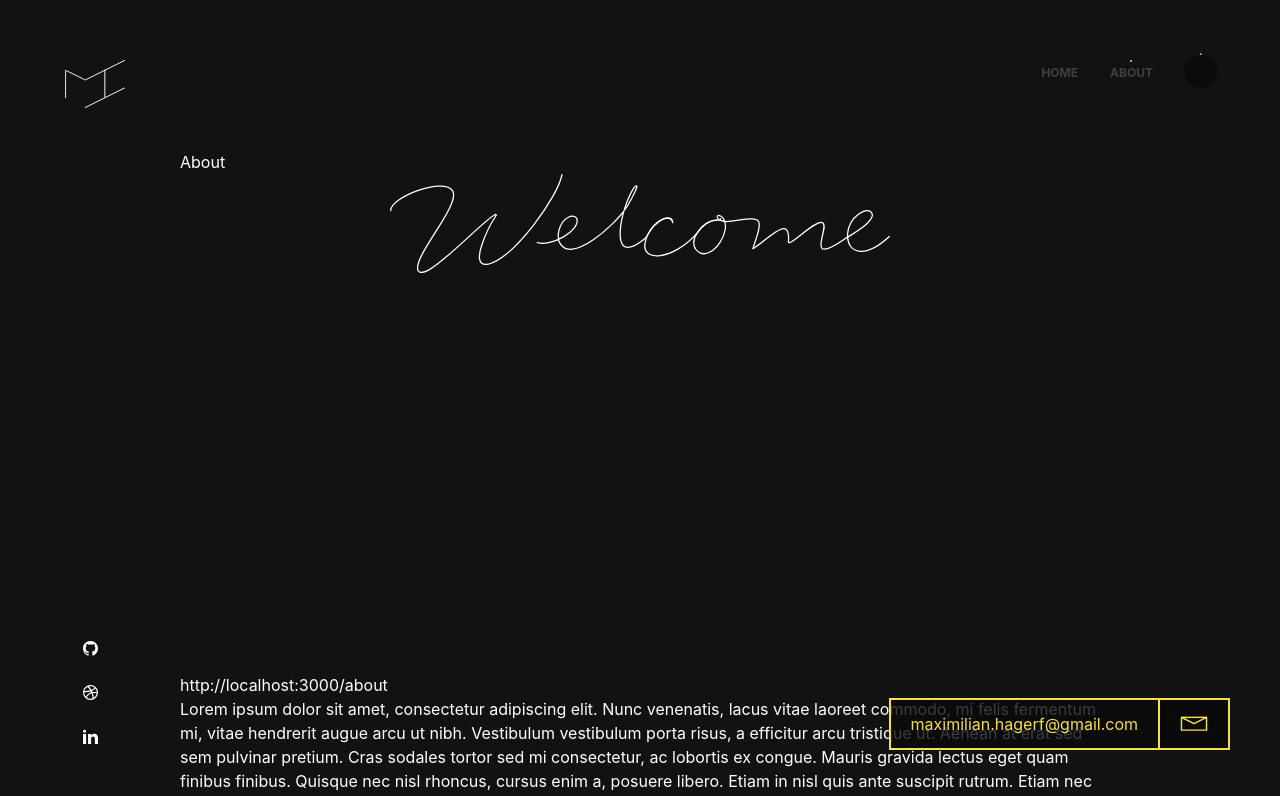
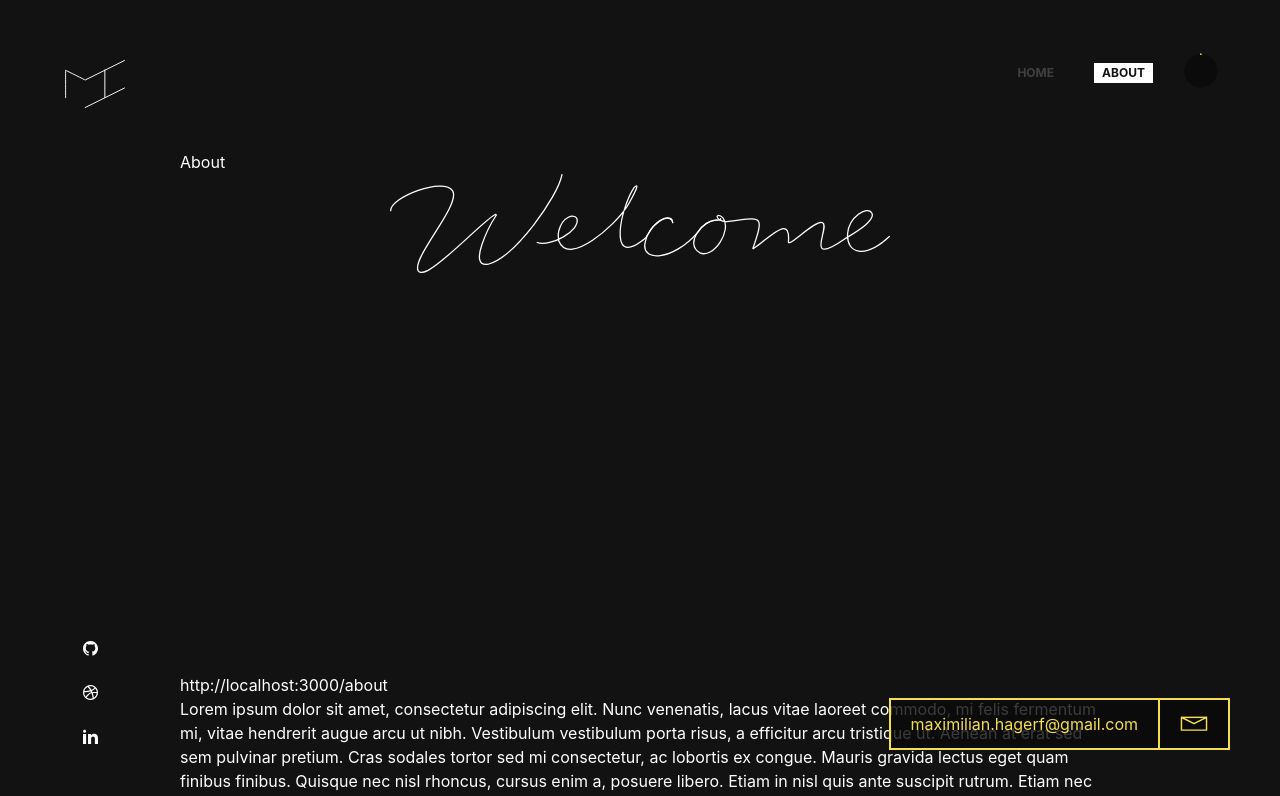
Before and after one commit to maximilianhagerf/hagerf_se-next, a Next.js app: page /about in a window 1280 px wide. Shown: the top 796 px of the page. Built offline with nearby package versions, Linux system fonts and the light colour scheme.

Commit message:
Design update on nav

```diff
--- a/components/Navigation.js
+++ b/components/Navigation.js
@@ -1,7 +1,6 @@
 import { AnimateSharedLayout, motion } from "framer-motion";
 import { useRouter } from "next/dist/client/router";
 import { isActiveLink } from "../lib/utils";
-// import Link from "./NoScrollLink";
 import Link, { LinkProps } from "next/link";
 import styles from "../styles/modules/Navigation.module.css";
 
@@ -16,6 +15,30 @@ const links = [
   },
 ];
 
+function NavItem(props) {
+  const isActive = isActiveLink(props.href, props.pathname);
+
+  if (isActive) {
+    return (
+      <Link key={props.name} href={props.href} scroll={false}>
+        <a className={`${styles.Link} ${styles.IsActive}`}>
+          <motion.div
+            layoutId="navigation-underline"
+            className={styles.NavUnderline}
+            animate
+          />
+          {props.name}
+        </a>
+      </Link>
+    );
+  }
+  return (
+    <Link key={props.name} href={props.href} scroll={false}>
+      <a className={styles.Link}>{props.name}</a>
+    </Link>
+  );
+}
+
 const Navigation = () => {
   const router = useRouter();
 
@@ -23,19 +46,7 @@ const Navigation = () => {
     <AnimateSharedLayout>
       <nav className={styles.Navigation}>
         {links.map(({ name, href }) => (
-          <Link key={name} href={href} scroll={false}>
-            <a className={styles.Link}>
-              {isActiveLink(href, router.pathname) && (
-                <motion.div
-                  layoutId="navigation-underline"
-                  className={styles.NavUnderline}
-                  animate
-                />
-              )}
-
-              {name}
-            </a>
-          </Link>
+          <NavItem href={href} name={name} pathname={router.pathname} />
         ))}
       </nav>
     </AnimateSharedLayout>
--- a/styles/modules/Navigation.module.css
+++ b/styles/modules/Navigation.module.css
@@ -6,14 +6,16 @@
 }
 
 .NavUnderline {
-  @apply absolute bg-yellow rounded mx-auto;
-  height: 2px;
-  width: 2px;
-  top: -5px;
-  left: calc(50% - 2px);
+  @apply absolute bg-white mx-auto w-full h-full left-0;
+  z-index: -1;
+  margin-top: -2px;
 }
 
 .Link {
-  @apply mr-6 sm:mr-8 flex flex-col relative text-gray-700 text-xs;
-  /* color: rgba(10, 10, 10, .8); */
+  @apply mr-6 sm:mr-8 flex flex-col relative text-gray-700 text-xs hover:text-white px-2 pb-1;
+  @apply transition-colors ease-in-out duration-500;
 }
+
+.IsActive {
+  @apply text-black hover:text-black;
+}
```
